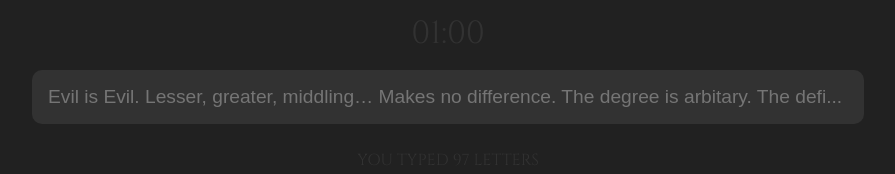
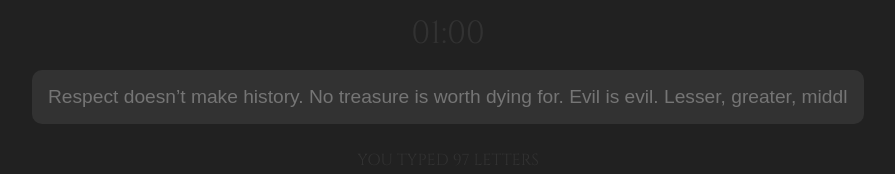
Before and after one commit to tomerbourstein/the-witcher, a React (Vite) app: page / in a window 1280 px wide. Shown: the part 212-386 px from the top of the page, without its empty margins (192-1087 px from the left). Built offline with nearby package versions, Linux system fonts and the light colour scheme.

Commit message:
random quotes turned into one and set as placeholder

```diff
--- a/src/components/Main/Main.jsx
+++ b/src/components/Main/Main.jsx
@@ -1,4 +1,5 @@
-import { useEffect } from "react";
+import { useEffect, useState } from "react";
+import { useSelector, useDispatch } from "react-redux";
 import { shuffleArray } from "../../utils";
 import witcherQuotes from "../../../quotes.json";
 
@@ -10,17 +11,23 @@ import TextArea from "./TextArea";
 import classes from "./Main.module.css";
 
 const Main = () => {
-  const quotes = witcherQuotes.quotes.map(quote => quote.quote);
+  const [quotes, setQuotes] = useState("");
+  const quotesData = witcherQuotes.quotes.map((quote) => quote.quote);
+
+  useEffect(() => {
+    const newQuotes = pickNewQuotes().join(" ");
+    setQuotes(newQuotes);
+  }, []);
 
   const pickNewQuotes = () => {
-    const shuffleQuotes = shuffleArray(quotes)
-    return shuffle.slice(0,10);
-  }
+    const shuffleQuotes = shuffleArray(quotesData);
+    return shuffleQuotes.slice(0, 6);
+  };
 
   return (
     <section className={classes.main}>
       <ButtonArea />
-      <TextArea />
+      <TextArea quotes={quotes} />
       <DataArea />
       <RestartArea />
     </section>
--- a/src/components/Main/TextArea.jsx
+++ b/src/components/Main/TextArea.jsx
@@ -42,7 +42,7 @@ const TextArea = (props) => {
     <div>
       <input
         type="text"
-        placeholder="Evil is Evil. Lesser, greater, middling… Makes no difference. The degree is arbitary. The defi..."
+        placeholder={props.quotes}
         className={classes.textArea}
         ref={inputRef}
         disabled={inputDisabled}
--- a/src/main.jsx
+++ b/src/main.jsx
@@ -7,9 +7,9 @@ import store from "./store/store";
 import { Provider } from "react-redux";
 
 ReactDOM.createRoot(document.getElementById("root")).render(
-  <React.StrictMode>
-    <Provider store={store}>
-      <App />
-    </Provider>
-  </React.StrictMode>
+  // <React.StrictMode>
+  <Provider store={store}>
+    <App />
+  </Provider>
+  // </React.StrictMode>
 );
```
